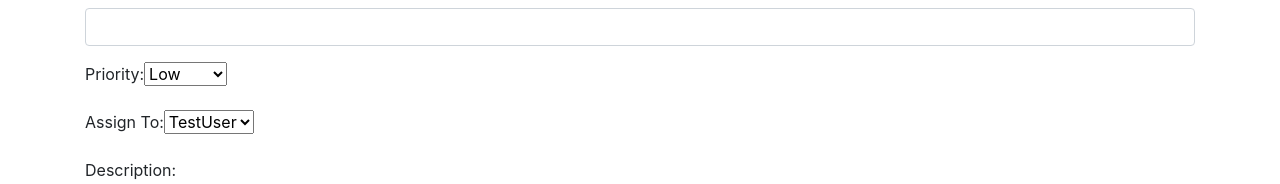
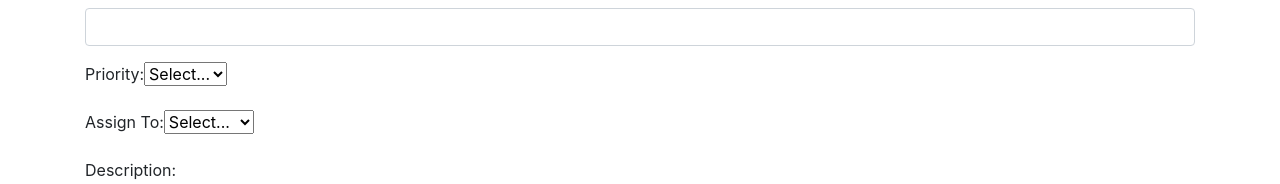
Before and after one commit to mark-fox/Issue_Tracker, a React (Create React App) app: page /new in a window 1280 px wide. Shown: the part 156-340 px from the top of the page. Built offline with nearby package versions, Linux system fonts and the light colour scheme.

Commit message:
Made remaining fields required and added placeholder text to force a state change by user

```diff
--- a/src/components/newIssue.js
+++ b/src/components/newIssue.js
@@ -19,20 +19,21 @@ export default class NewIssue extends Component {
         this.onSubmit = this.onSubmit.bind(this);
         this.onCancel = this.onCancel.bind(this);
 
-        this.state = {
-            // issueNumber: 0,
-            subject: "",
-            status: "",
-            priority: "",
-            assignedTo: "",
-            overdueDays: 0,
-            description: "",
-            lastUpdated: null,
-            dueDate: new Date(),
-            createdDate: null,
-            closedDate: null,
-            closed: false
-        }
+        this.state = myConstants.cleanState
+        //     {
+        //     // issueNumber: 0,
+        //     subject: "",
+        //     status: "",
+        //     priority: "",
+        //     assignedTo: "",
+        //     overdueDays: 0,
+        //     description: "",
+        //     lastUpdated: null,
+        //     dueDate: new Date(),
+        //     createdDate: null,
+        //     closedDate: null,
+        //     closed: false
+        // }
     }
 
     onChangeSubject(e) {
@@ -41,10 +42,12 @@ export default class NewIssue extends Component {
 
     onChangePriority(e) {
         this.setState({priority: e.target.value});
+        console.log('priority: ' + e.target.value);
     }
 
     onChangeAssignedTo(e) {
         this.setState({assignedTo: e.target.value});
+        console.log('assignedTo: ' + e.target.value);
     }
 
     onChangeDescription(e) {
@@ -58,7 +61,12 @@ export default class NewIssue extends Component {
 
     onSubmit(e) {
         e.preventDefault();
-// TODO add check for past dates either here or onChange
+
+        console.log('what is passed onsubmit:');
+        // console.log(e.target.value);
+        console.log(e.target);
+        console.log(e.target.elements);
+
         const newIssue = {
             issueNumber: this.state.issueNumber,
             subject: this.state.subject,
@@ -71,34 +79,21 @@ export default class NewIssue extends Component {
             lastUpdated: new Date(),
             dueDate: this.state.dueDate,
             createdDate: new Date(),
+// TODO retrieve user once login system is implemented
+            createdBy: 'TheCreator', // this.state.createdBy,
             closed: this.state.closed,
             closedDate: null
         };
 
-        axios.post(myConstants.localUrl + myConstants.serverRoute + myConstants.serverRouteAdd, newIssue)
-            .then(function(res) {
-                console.log(res.data);
-                // console.log(newIssue);
-            });
+// TODO uncomment once done testing updating all states on submit
+        // axios.post(myConstants.localUrl + myConstants.serverRoute + myConstants.serverRouteAdd, newIssue)
+        //     .then(function(res) {
+        //         console.log(res.data);
+        console.log('newIssue:');
+                console.log(newIssue);
+        //     });
 
-        this.setState(myConstants.cleanState
-//             {
-// // TODO extract object to interface
-//
-// //             issueNumber: 0,
-//             subject: "",
-//             status: "",
-//             priority: "",
-//             assignedTo: "",
-//             overdueDays: 0,
-//             description: "",
-//             lastUpdated: null,
-//             dueDate: null,
-//             createdDate: null,
-//             closedDate: null,
-//             closed: false
-//         }
-        )
+        this.setState(myConstants.cleanState)
     }
 
     onCancel(e) {
@@ -125,7 +120,8 @@ export default class NewIssue extends Component {
                     <div className="form-group">
                         <label>Priority: </label>
 {/*TODO add bootstrap and test*/}
-                        <select value={this.state.priority} onChange={this.onChangePriority}>
+                        <select value={this.state.priority} onChange={this.onChangePriority} required>
+                            <option disabled value="">Select...</option>
                             {myConstants.priorityList.map(({value, label}) =>
                                 <option value = {value}>{label}</option>
                             )}
@@ -135,7 +131,10 @@ export default class NewIssue extends Component {
                     <div className="form-group">
                         <label>Assign To: </label>
 {/*TODO query all users and add this here*/}
-                        <select value={this.state.assignedTo} onChange={this.onChangeAssignedTo}>
+                        <select value={this.state.assignedTo}
+                                onChange={this.onChangeAssignedTo}
+                            required>
+                            <option disabled value="">Select...</option>
                             <option>TestUser</option>
                         </select>
                     </div>
@@ -151,9 +150,11 @@ export default class NewIssue extends Component {
                     <div className="form-group">
                         <label>Due Date: </label>
                         <DatePicker
-                            selected={this.state.dueDate}
+                            selected={new Date()}
                             onChange={this.onChangeDueDate}
                             minDate={new Date()}
+                            defaultValue={new Date()}
+                            required
                         />
                     </div>
 
--- a/src/helpers/interface.js
+++ b/src/helpers/interface.js
@@ -1,5 +1,4 @@
-// TODO test whether Date is new once used or if remains at runtime
-let cleanState = {
+const cleanState = {
     issueNumber: null,
     subject: "",
     status: "",
@@ -10,6 +9,7 @@ let cleanState = {
     lastUpdated: null,
     dueDate: null,
     createdDate: null,
+    createdBy: "",
     closedDate: null,
     closed: false
 };
```
